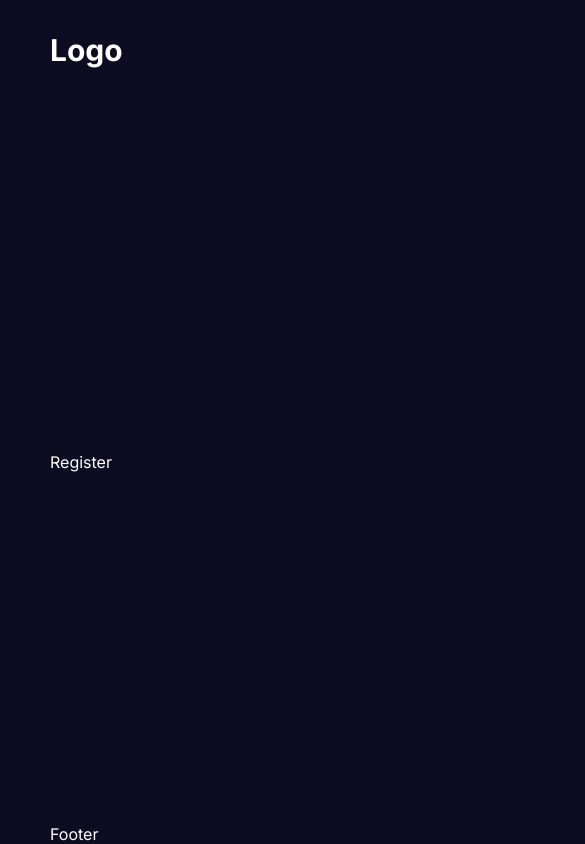
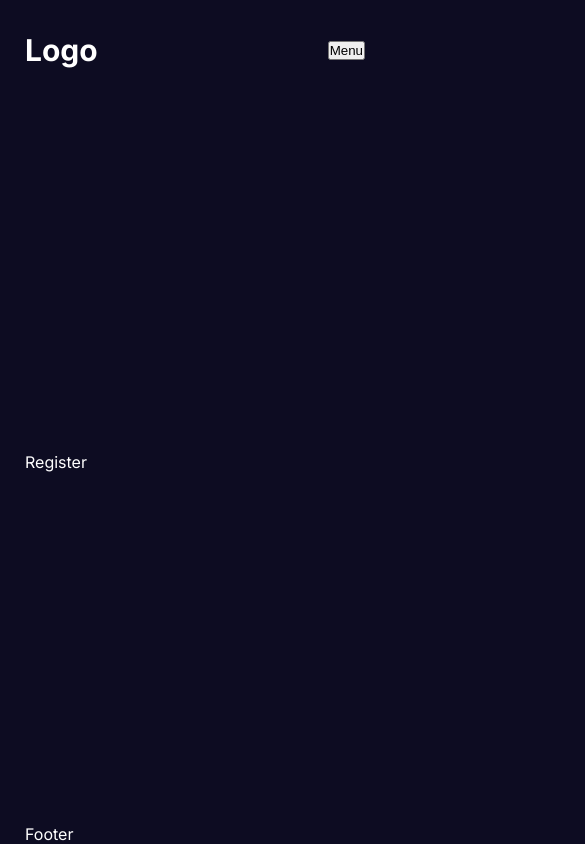
Before and after one commit to lasindu2001/next-digital-agency, a Next.js app: page /register in a window 390 px wide. Shown: the top 844 px of the page, 585 px wide, since content can reach past the window. Built offline with nearby package versions, Linux system fonts and the light colour scheme.

Commit message:
add responsive design for navbar and container layout

```diff
--- a/src/app/globals.css
+++ b/src/app/globals.css
@@ -32,3 +32,46 @@
   flex-direction: column;
   justify-content: space-between;
 }
+
+@media (max-width: 1536px) {
+  .container {
+    width: 1366px;
+  }
+}
+
+@media (max-width: 1366px) {
+  .container {
+    width: 1280px;
+  }
+}
+
+@media (max-width: 1280px) {
+  .container {
+    width: 1024px;
+    padding-left: 20px;
+    padding-right: 20px;
+  }
+}
+
+@media (max-width: 1024px) {
+  .container {
+    width: 768px;
+  }
+}
+
+@media (max-width: 768px) {
+  .container {
+    width: 640px;
+  }
+}
+
+@media (max-width: 640px) {
+  .container {
+    width: 475px;
+  }
+}
+@media (max-width: 475px) {
+  .container {
+    width: 380px;
+  }
+}
--- a/src/components/navbar/links/Links.jsx
+++ b/src/components/navbar/links/Links.jsx
@@ -1,3 +1,6 @@
+"use client"
+
+import { useState } from 'react';
 import styles from './links.module.css'
 import NavLink from "./navLink/navLink";
 
@@ -20,24 +23,36 @@
     },
 ];
 
+const Links = () => {
+    const [open, setOpen] = useState(false);
+
     const session = true;
     const isAdmin = true;
 
-const Links = () => {
     return (
+        <div className={styles.container}>
             <div className={styles.links}>
                 {links.map((link) => (
-                <NavLink item={link}/>
+                    <NavLink item={link} key={link.title}/>
                 ))}
                 {session ? (
                     <>
                         {isAdmin &&
-                        <NavLink item={{title: "Admin", path: "/admin"}}/>
+                            <NavLink item={{ title: "Admin", path: "/admin" }} />
                         }
                         <button className={styles.logout}>Logout</button>
                     </>
                 ) : (
-                <NavLink item={{title: "Login", path: "/login"}} />
+                    <NavLink item={{ title: "Login", path: "/login" }} />
+                )}
+            </div>
+            <button className={styles.menuButton} onClick={() => setOpen((prev) => !prev)}>Menu</button>
+            {open && (
+                <div className={styles.mobileLinks}>
+                    {links.map((link) => (
+                        <NavLink item={link} key={link.title}/>
+                    ))}
+                </div>
             )}
         </div>
     )
--- a/src/components/navbar/links/links.module.css
+++ b/src/components/navbar/links/links.module.css
@@ -9,3 +9,32 @@
   cursor: pointer;
   font-weight: bold;
 }
+
+.menuButton, .mobileLinks {
+  display: none;
+}
+
+@media (max-width: 768px) {
+  .links {
+    display: none;
+  }
+
+  .menuButton {
+    display: block;
+    cursor: pointer;
+  }
+
+  .mobileLinks {
+    position: absolute;
+    top: 100px;
+    right: 0;
+    width: 50%;
+    height: calc(100vh - 100px);
+    background-color: var(--bg);
+    display: flex;
+    flex-direction: column;
+    align-items: center;
+    justify-content: center;
+    gap: 10px;
+  }
+}
```
Lines whose indentation alone changed are shown as unchanged.
